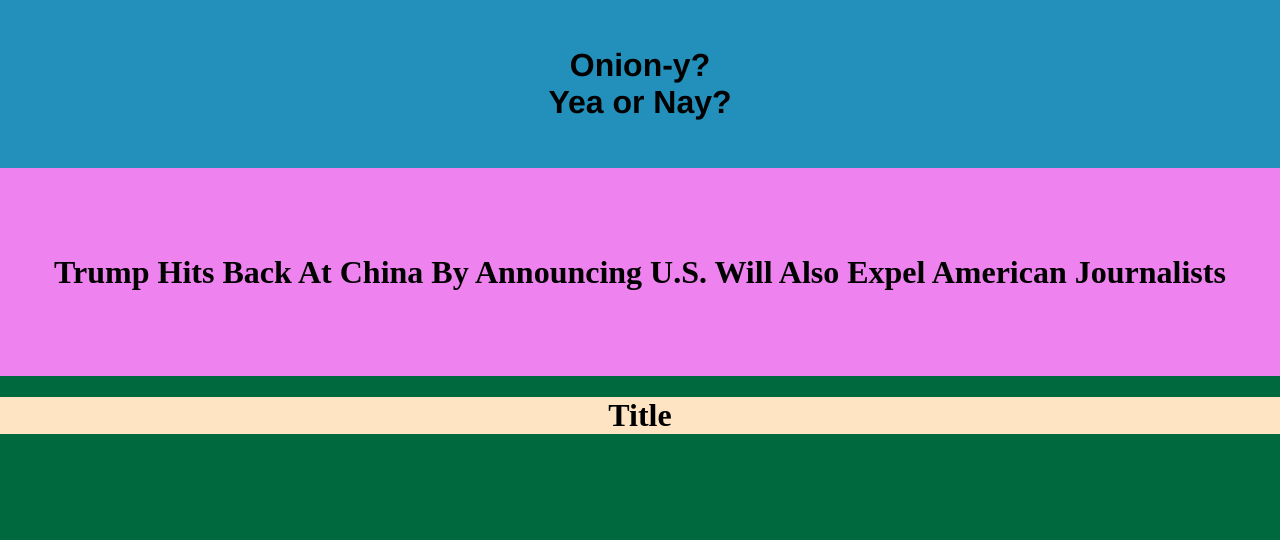
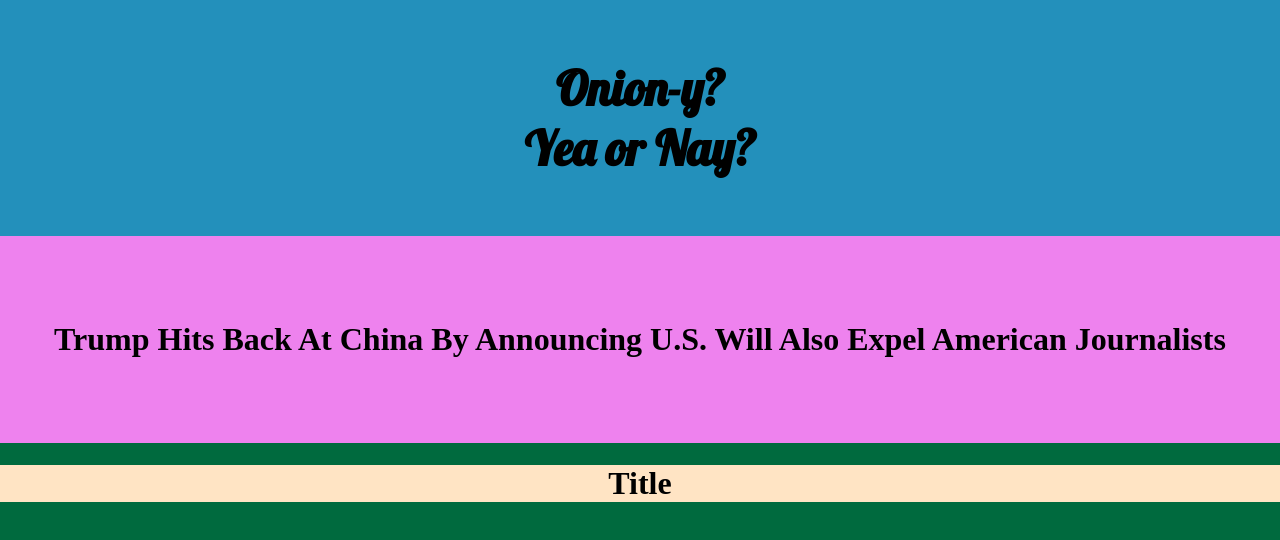
Before and after one commit to tmaa/Onion-quiz, a website: page index.html in a window 1280 px wide. Drawn offline with Linux system fonts and the light colour scheme.

Commit message:
added font

```diff
--- a/index.html
+++ b/index.html
@@ -4,6 +4,7 @@
     <meta charset="UTF-8">
     <meta name="viewport" content="width=device-width, initial-scale=1.0">
     <title>Quiz Time</title>
+    <link href="https://fonts.googleapis.com/css?family=Lobster&display=swap" rel="stylesheet">
     <link rel="stylesheet" href="css/styles.css">
 </head>
 
--- a/public/css/styles.css
+++ b/public/css/styles.css
@@ -5,7 +5,8 @@ body, html{
 .top-div{
     background-color: #2390bb;
     text-align: center;
-    font-family: 'Franklin Gothic Medium', 'Arial Narrow', Arial, sans-serif;
+    font-family: 'Lobster', cursive;
+    font-size: 1.5em;
     padding: 2% 0 2% 0;
 }
 .middle-div{
```
